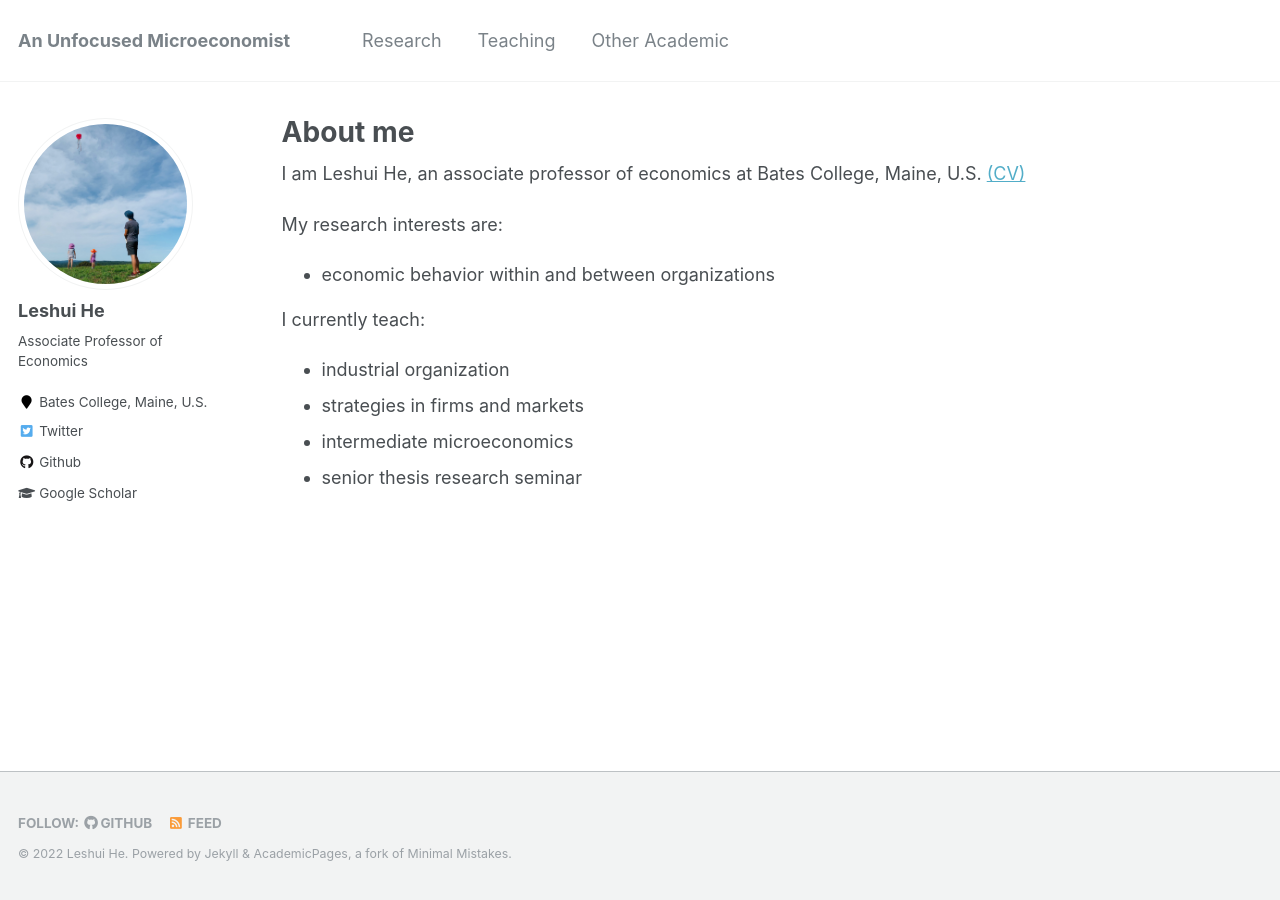
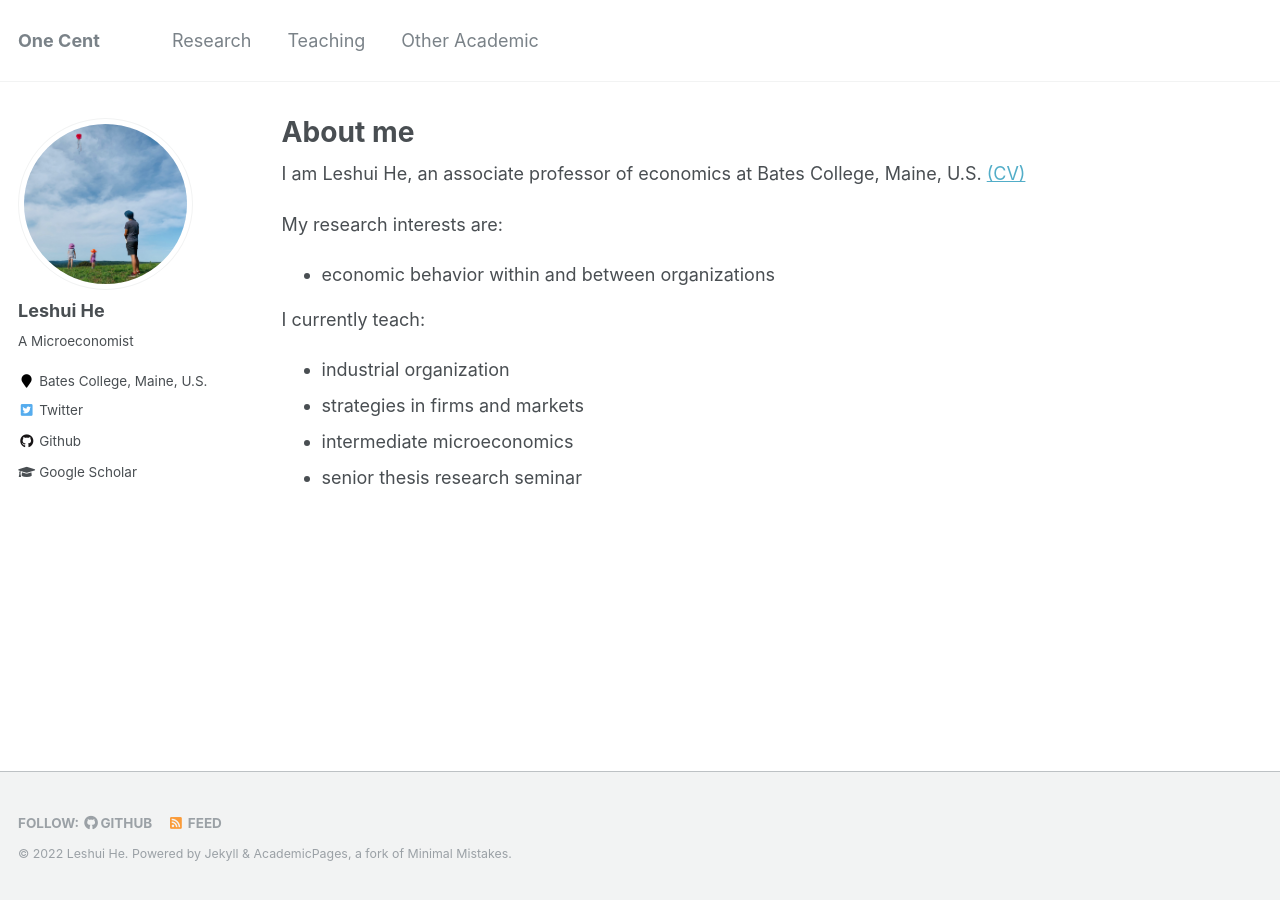
Before and after one commit to lhebates/lhe.github.io, a Jekyll site: the page built from _pages/about.md, in a window 1280 px wide. Built offline with Jekyll 4.4.1, drawn with Linux system fonts in a browser that asks for light colours.

```diff
--- a/_config.yml
+++ b/_config.yml
@@ -7,7 +7,7 @@
 
 # Site Settings
 locale                   : "en-US"
-title                    : "An Unfocused Microeconomist"
+title                    : "One Cent"
 title_separator          : ""
 name                     : &name "Leshui He"
 description              : &description ""
@@ -75,14 +75,14 @@ social:
 analytics:
   provider               :  "google-universal" # false (default), "google", "google-universal", "custom"
   google:
-    tracking_id          :
+    tracking_id          : G-C2DYPPDY2T
 
 
 # Site Author
 author:
   name             : "Leshui He"
   avatar           : "profile.png"
-  bio              : "Associate Professor of Economics"
+  bio              : "A Microeconomist"
   location         :
   employer         : "Bates College, Maine, U.S."
   pubmed           :
```
Also changed, not shown: _includes/head/custom.html (+12 -0 lines).
